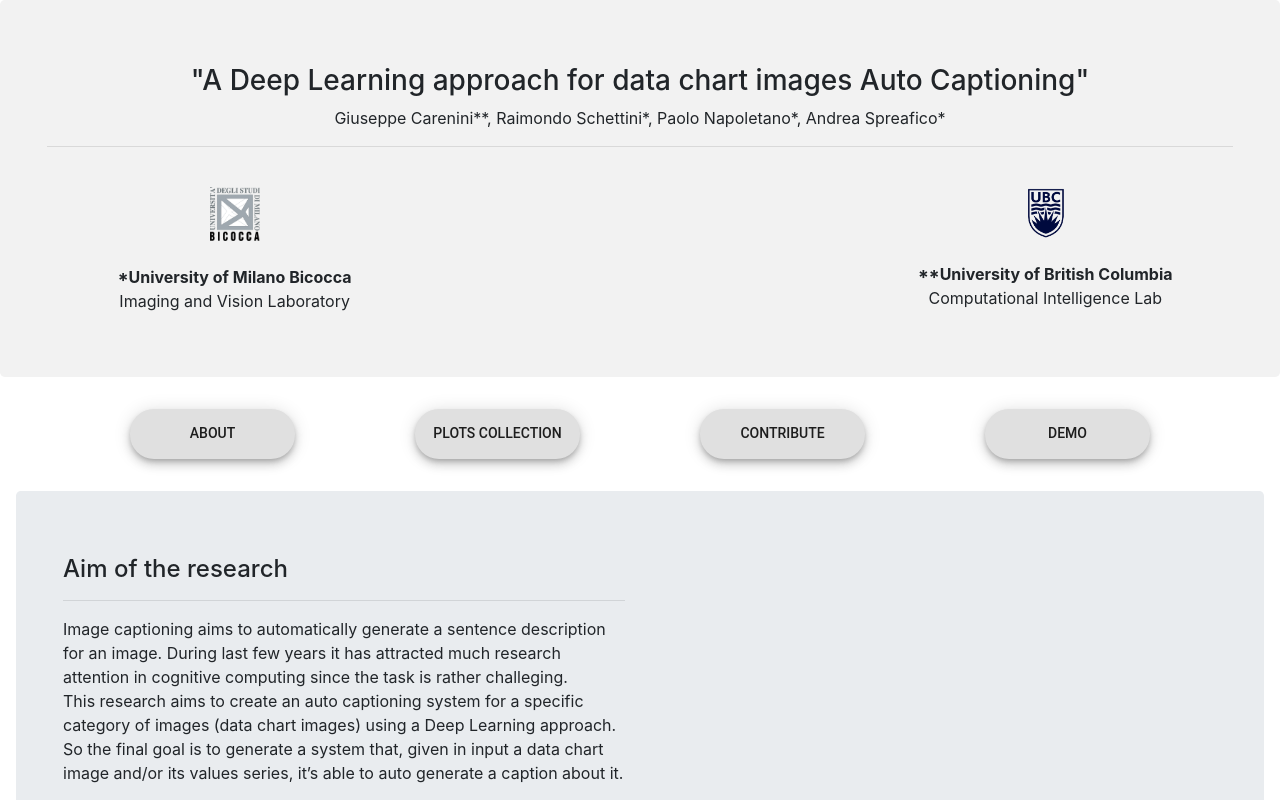
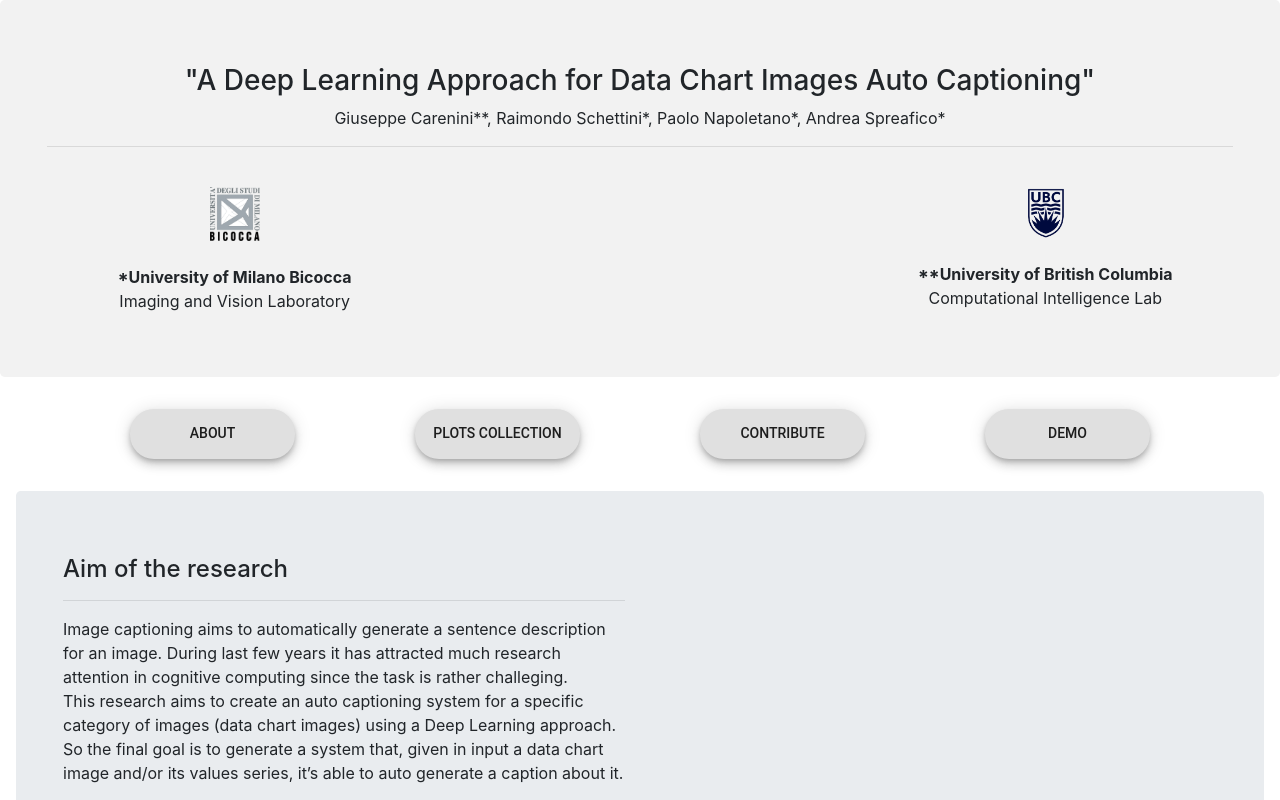
Before and after one commit to Sprea22/NeuralCaptiongSystem_WebAppUI, a React (Create React App) app in the folder client/: page / in a window 1280 px wide. Shown: the top 800 px of the page. Built offline with nearby package versions, Linux system fonts and the light colour scheme; the HTML template or start-up script is replaced by a standard one.

Commit message:
Research title updated

```diff
--- a/client/src/pageComponents/Navbar.js
+++ b/client/src/pageComponents/Navbar.js
@@ -28,7 +28,7 @@ class NavbarApp extends Component {
           <Container fluid>
             <Row>
               <Col xs="12" align="center">
-                <h3> "A Deep Learning approach for data chart images Auto Captioning"</h3>
+                <h3> "A Deep Learning Approach for Data Chart Images Auto Captioning"</h3>
               </Col>
             </Row>
 
```
